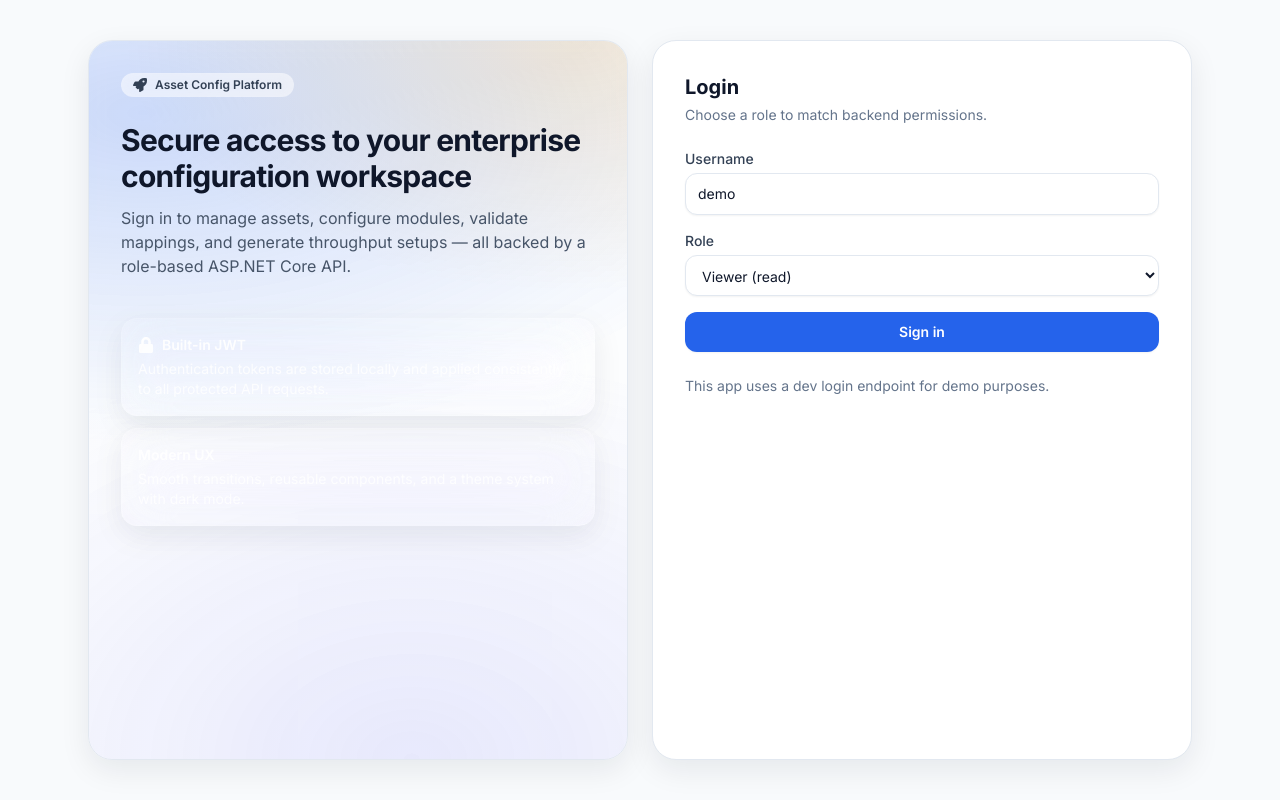
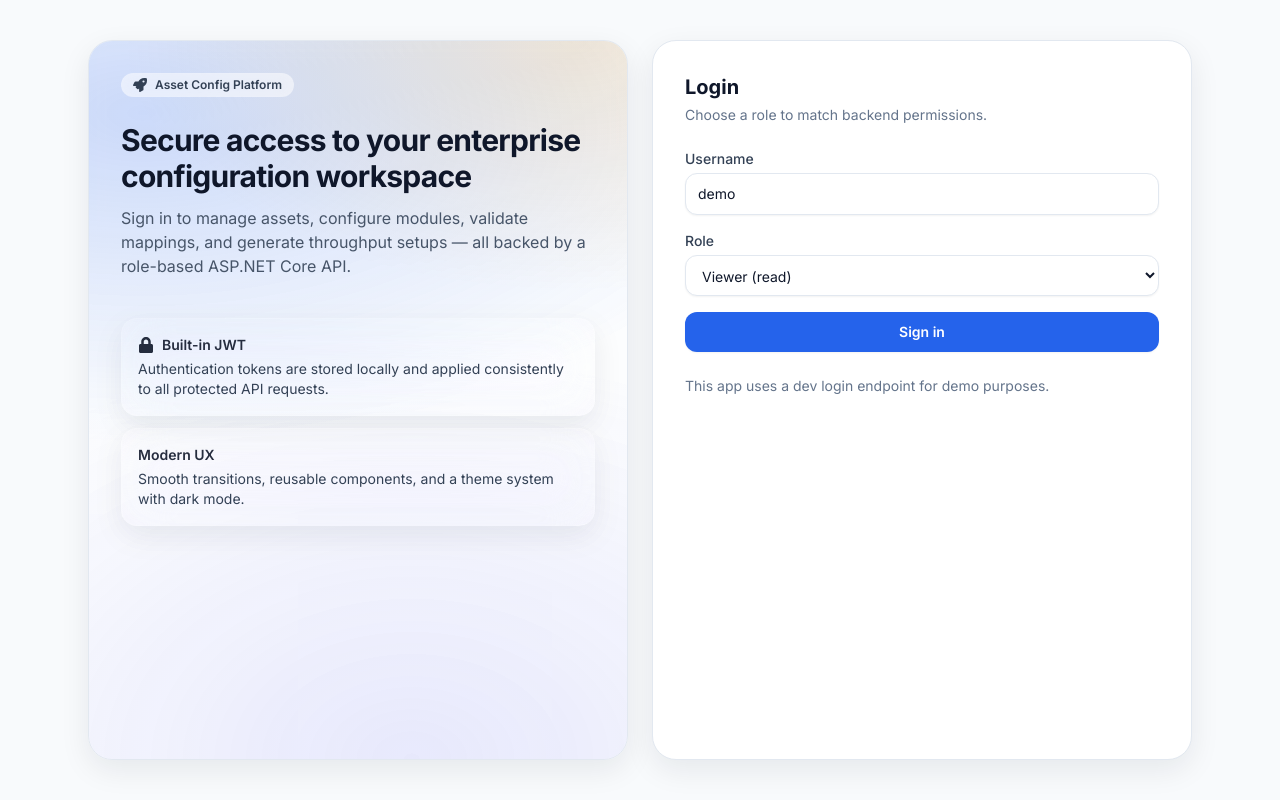
Before and after one commit to DarssiniRamesh/data-asset-management-system-332590, a React (Create React App) app in the folder data_asset_frontend/: page /login in a window 1280 px wide. Built offline with nearby package versions, Linux system fonts and the light colour scheme.

Commit message:
Checkpoint 68 - cm77c9c1f4

```diff
--- a/data_asset_frontend/src/pages/LoginPage.tsx
+++ b/data_asset_frontend/src/pages/LoginPage.tsx
@@ -80,17 +80,17 @@ export function LoginPage() {
               animate={{ opacity: 1, y: 0 }}
               transition={{ duration: 0.5 }}
             >
-              <div className="glass rounded-2xl p-4 text-sm text-white/90">
+              <div className="glass rounded-2xl p-4 text-sm text-slate-900/90 dark:text-white/90">
                 <div className="flex items-center gap-2 font-semibold">
                   <Icon icon={FaLock} className="h-4 w-4" /> Built-in JWT
                 </div>
-                <div className="mt-1 text-white/80">
+                <div className="mt-1 text-slate-700 dark:text-white/80">
                   Authentication tokens are stored locally and applied consistently to all protected API requests.
                 </div>
               </div>
-              <div className="glass rounded-2xl p-4 text-sm text-white/90">
+              <div className="glass rounded-2xl p-4 text-sm text-slate-900/90 dark:text-white/90">
                 <div className="font-semibold">Modern UX</div>
-                <div className="mt-1 text-white/80">
+                <div className="mt-1 text-slate-700 dark:text-white/80">
                   Smooth transitions, reusable components, and a theme system with dark mode.
                 </div>
               </div>
```
Also changed, not shown: 2 other files (tests, documents, lock files or other folders).
